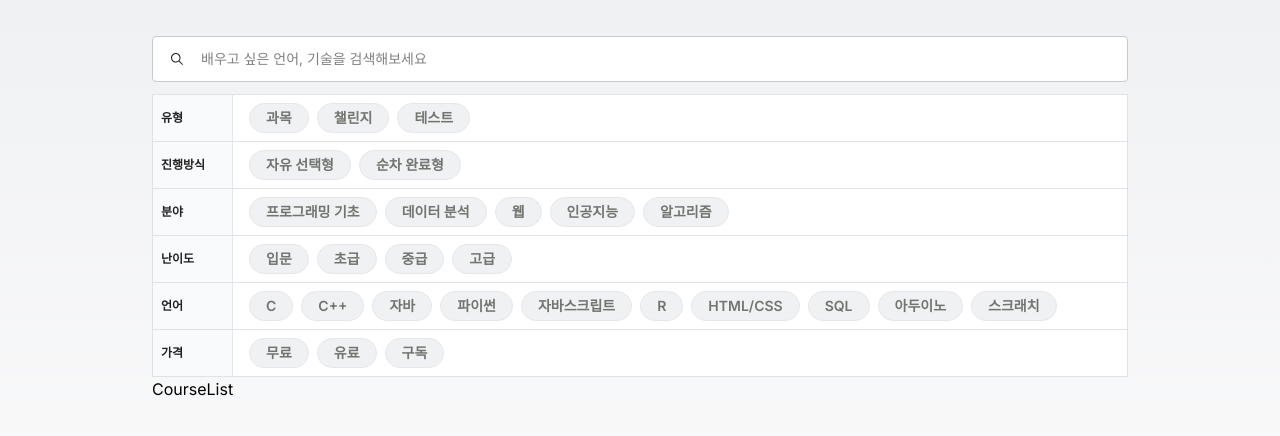
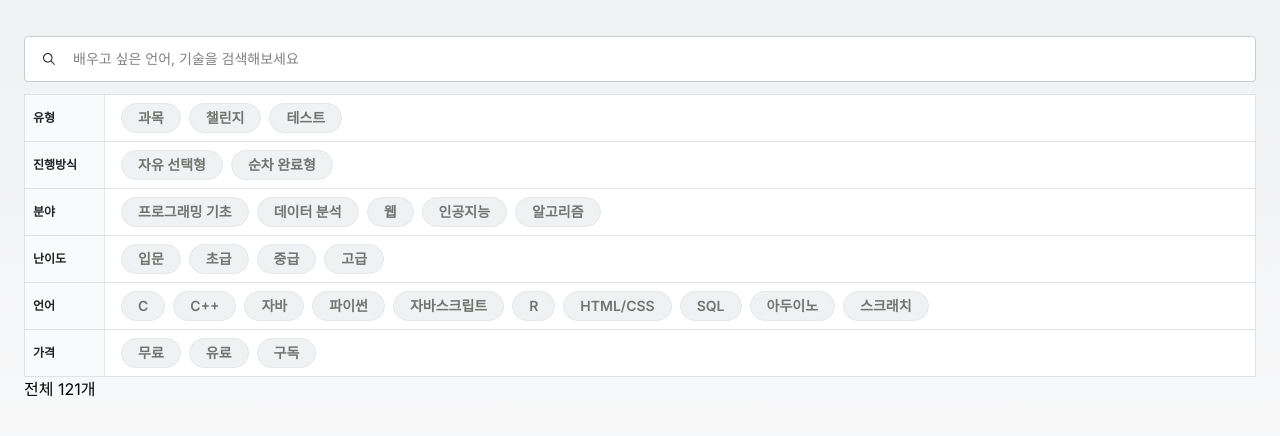
Before and after one commit to Joseunghyo7742/elice-frontend-PA, a Next.js app in the folder search-pa/: page /courses in a window 1280 px wide. Shown: the top 436 px of the page. Built offline with nearby package versions, Linux system fonts and the light colour scheme; no server answers.

Commit message:
💄 Design: layout 사이즈 변경 w-5xl -\> w-7xl

```diff
--- a/search-pa/src/app/layout.tsx
+++ b/search-pa/src/app/layout.tsx
@@ -18,7 +18,7 @@ export default function RootLayout({
   return (
     <html lang="en">
       <body className={`${inter.className} bg-elice-white min-h-screen`}>
-        <main className="w-full mx-auto p-6 lg:max-w-5xl">{children}</main>
+        <main className="mx-auto w-full p-6 max-w-7xl">{children}</main>
       </body>
     </html>
   );
--- /dev/null
+++ b/search-pa/src/components/CourseCard.tsx
@@ -0,0 +1,9 @@
+import React from 'react'
+
+function CourseCard() {
+  return (
+    <div>CourseCard</div>
+  )
+}
+
+export default CourseCard
--- a/search-pa/src/components/CourseList.tsx
+++ b/search-pa/src/components/CourseList.tsx
@@ -1,5 +1,19 @@
 function CourseList() {
-  return <div>CourseList</div>;
+  const getCourses = async () => {
+    try {
+      const res = await fetch(`http://localhost:3000/api/courses/?offset=0&count=20`);
+      const response = await res.json();
+      console.log('response', JSON.stringify(response.data));
+    } catch (error) {
+      console.log('에러', error);
+    }
+  };
+  getCourses()
+  return (
+    <div>
+      <div>전체 121개</div>
+    </div>
+  );
 }
 
 export default CourseList;
```
